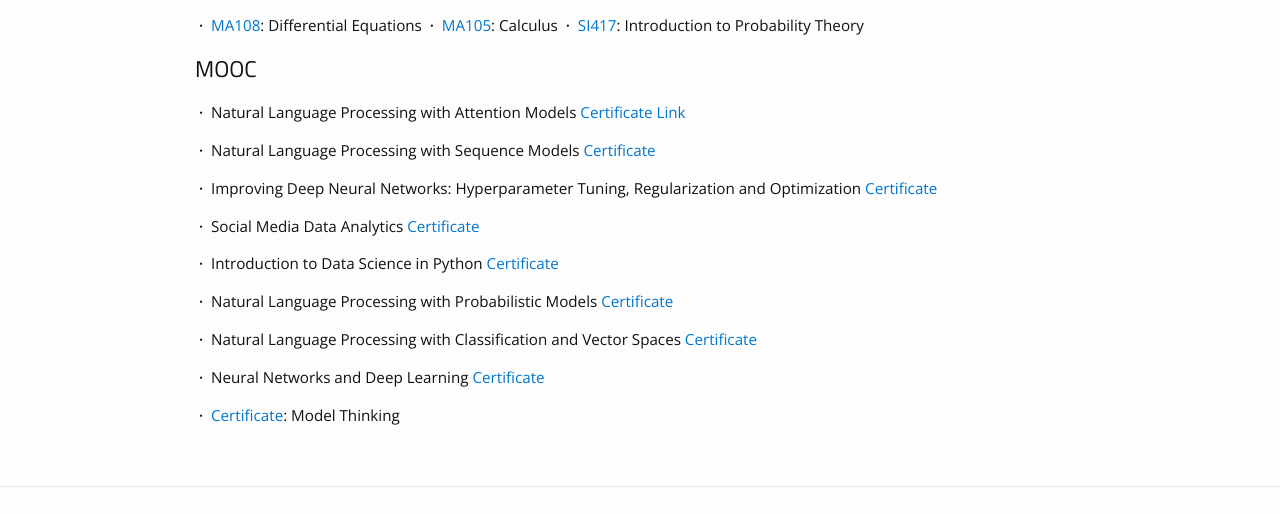
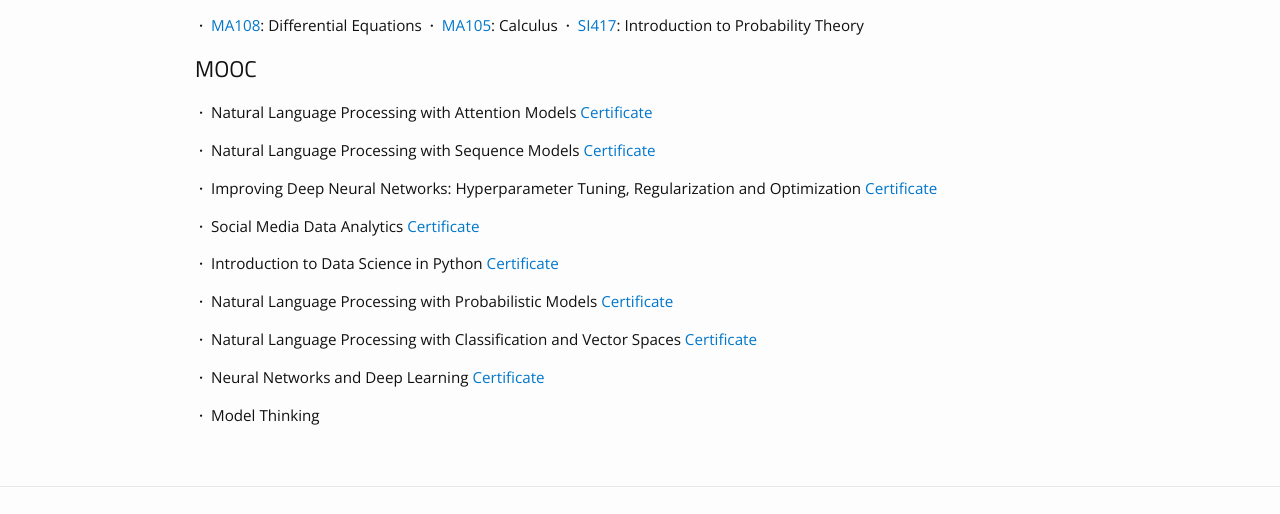
Before and after one commit to moeenm/moeenm.github.io, a Jekyll site: the page built from miscellany/courses.md, in a window 1280 px wide. Shown: the part 861-1375 px from the top of the page. Built offline with Jekyll 4.4.1, drawn with Linux system fonts in a browser that asks for light colours.

Commit message:
Update courses.md

```diff
--- a/miscellany/courses.md
+++ b/miscellany/courses.md
@@ -50,7 +50,7 @@ permalink: /miscellany/courses/
 <b>&nbsp;&middot;&nbsp;</b> <a href="">SI417</a>: Introduction to Probability Theory
 
 <h2>MOOC</h2>
-<b>&nbsp;&middot;&nbsp;</b>  Natural Language Processing with Attention Models <a href="https://www.coursera.org/account/accomplishments/verify/KB59E7CLQA7V?utm_source=link&utm_medium=certificate&utm_content=cert_image&utm_campaign=sharing_cta&utm_product=course">Certificate Link</a>
+<b>&nbsp;&middot;&nbsp;</b>  Natural Language Processing with Attention Models <a href="https://www.coursera.org/account/accomplishments/verify/KB59E7CLQA7V?utm_source=link&utm_medium=certificate&utm_content=cert_image&utm_campaign=sharing_cta&utm_product=course">Certificate </a>
 
 <b>&nbsp;&middot;&nbsp;</b> Natural Language Processing with Sequence Models <a href="https://www.coursera.org/account/accomplishments/verify/US5FKT246P9E?utm_source=link&utm_medium=certificate&utm_content=cert_image&utm_campaign=sharing_cta&utm_product=course">Certificate </a>
 
@@ -66,4 +66,4 @@ permalink: /miscellany/courses/
 
 <b>&nbsp;&middot;&nbsp;</b> Neural Networks and Deep Learning <a href="https://www.coursera.org/account/accomplishments/verify/WKYW9CZJPRF8">Certificate</a>
 
-<b>&nbsp;&middot;&nbsp;</b> <a href="">Certificate</a>: Model Thinking
+<b>&nbsp;&middot;&nbsp;</b>  Model Thinking
```
